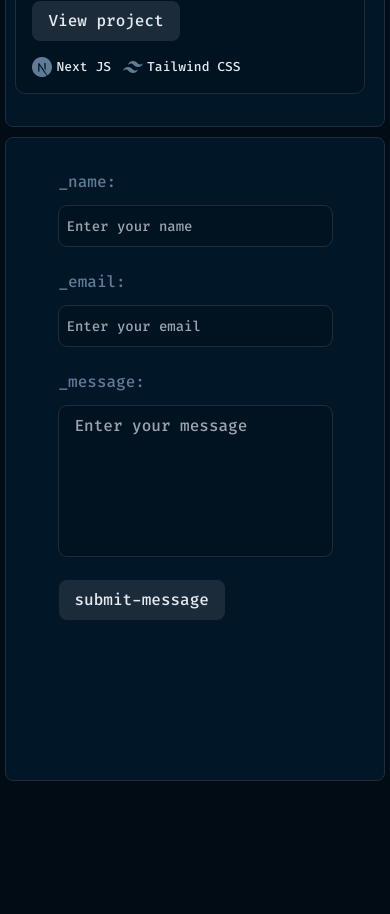
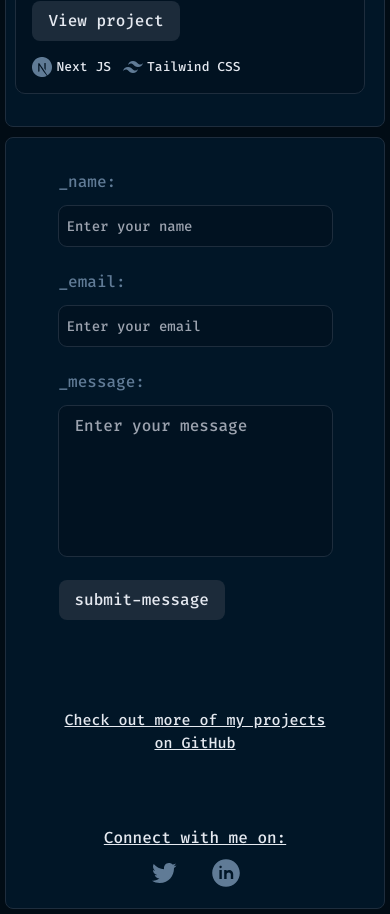
Before and after one commit to lightbulb-agency/luxuereal-lightbulb, a Next.js app: page / in a window 390 px wide. Shown: the part 3000-3914 px from the top of the page. Before the commit the page ends 3786 px from the top, so only its background shows below. Built offline with nearby package versions, Linux system fonts and the light colour scheme.

Commit message:
feat: connect via mobile

```diff
--- a/components/contact/index.tsx
+++ b/components/contact/index.tsx
@@ -1,6 +1,7 @@
 import React, { useState } from "react";
 import ShowRealTimeMessage from "./code";
 import ContactForm from "./form";
+import MobileSocials from "./mobileContact";
 import SuccessMessage from "./success";
 
 export default function ContactMe() {
@@ -11,7 +12,7 @@ export default function ContactMe() {
   const [messageReceived, setMessageReceived] = useState(false);
 
   return (
-    <section className="relative m-auto flex md:flex-row flex-col h-full w-full max-w-[70vw] items-center justify-between pb-32">
+    <section className="relative m-auto flex h-full w-full max-w-[70vw] flex-col items-center justify-between md:pb-32 pb-64 md:flex-row">
       {messageReceived ? (
         <SuccessMessage toggleNewForm={() => setMessageReceived(false)} />
       ) : (
@@ -28,8 +29,9 @@ export default function ContactMe() {
           }}
         />
       )}
-      <div className="absolute hidden md:block left-1/2 top-[40%] h-[50vh] w-[1px] -translate-y-1/2 -translate-x-1/2 bg-gray-100" />
+      <div className="absolute left-1/2 top-[40%] hidden h-[50vh] w-[1px] -translate-y-1/2 -translate-x-1/2 bg-gray-100 md:block" />
       <ShowRealTimeMessage name={name} email={email} message={message} />
+      <MobileSocials />
     </section>
   );
 }
--- /dev/null
+++ b/components/contact/mobileContact.tsx
@@ -0,0 +1,49 @@
+import Image from "next/image";
+import React from "react";
+
+import Link from "next/link";
+
+import Twitter from "../../assets/twitter.svg";
+import LinkedIn from "../../assets/linkedin.svg";
+import Github from "../../assets/github.svg";
+
+export default function MobileSocials() {
+  return (
+    <div className="absolute bottom-5 flex flex-col gap-2">
+      <a
+        href="https://github.com/lekipising"
+        className="flex items-center text-center text-[15px] underline"
+      >
+        Check out more of my projects on GitHub
+      </a>
+
+      <p className="underline mt-16 w-full text-center">Connect with me on:</p>
+      <div className="flex w-full justify-center">
+        <a
+          href="https://twitter.com/lekipising"
+          className="flex h-full items-center justify-center px-4"
+        >
+          <Image
+            src={Twitter}
+            height="30"
+            width="30"
+            alt="Twitter"
+            className="cursor-pointer"
+          />
+        </a>
+        <a
+          href="https://www.linkedin.com/in/liplan0lekipising/"
+          className="flex h-full items-center justify-center px-4"
+        >
+          <Image
+            src={LinkedIn}
+            height="30"
+            width="30"
+            alt="LinkedIn"
+            className="cursor-pointer"
+          />
+        </a>
+      </div>
+    </div>
+  );
+}
```
